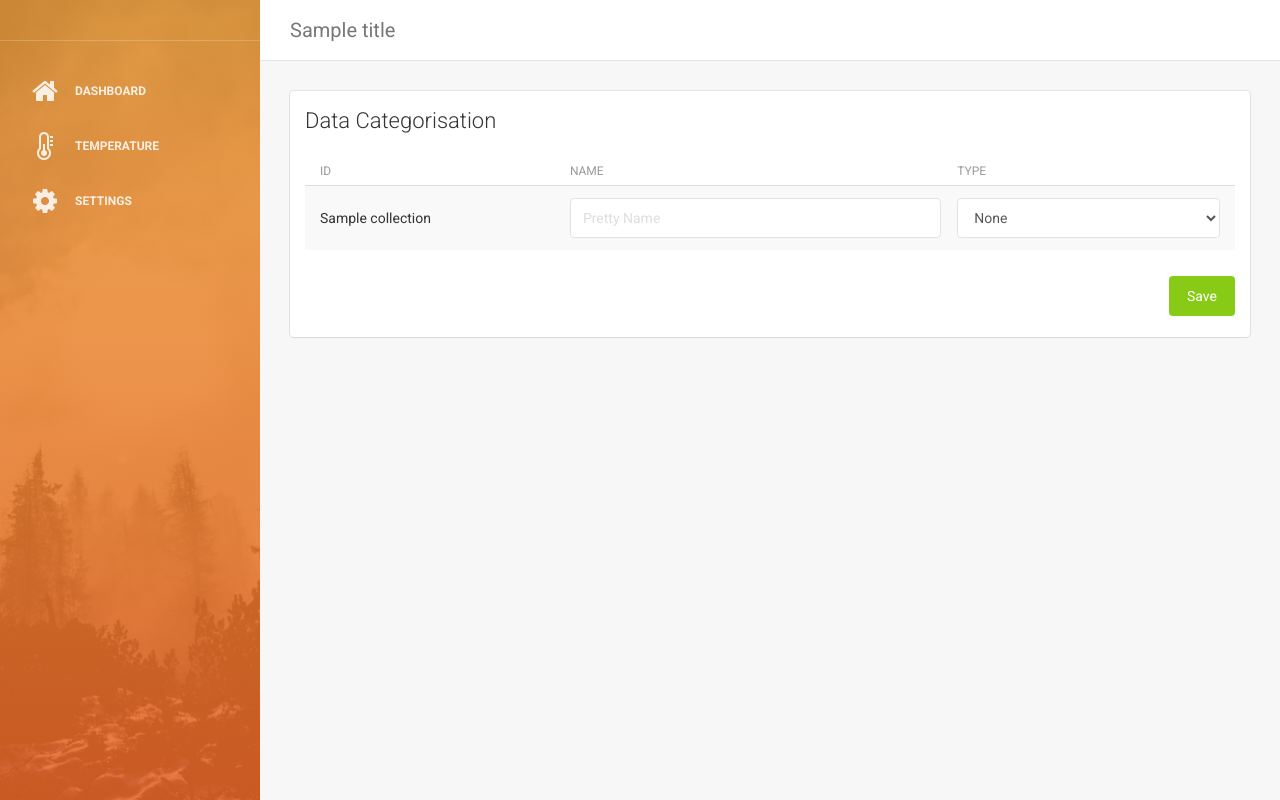
After one commit to Jamie-/sensor-dashboard, a Flask app: template iot/templates/settings.html in a window 1280 px wide. The commit adds this page. Run offline with Flask 2, Linux system fonts and the light colour scheme; the template is opened without the code that fills it: most values are stand-ins (such as "Sample title", 1, 10 or a date in 2020); parts of the project's set-up code (start-up, migrations or seed data) failed here and were passed over; some libraries are stand-ins or nearby versions.

Commit message:
Added collection categorisation and settings

```diff
--- /dev/null
+++ b/iot/templates/settings.html
@@ -0,0 +1,56 @@
+{% extends "template.html" %}
+
+{% block content %}
+    <div class="row main-pad">
+
+        <div class="col-md-12">
+            <div class="card">
+                <div class="header">
+                    <div class="row container-fluid">
+                        <h4 class="title">Data Categorisation</h4>
+                    </div>
+                </div>
+                <div class="content container-fluid">
+                    <form method="post">
+                        <table class="table table-responsive table-hover table-striped">
+                            <thead>
+                                <tr>
+                                    <th>ID</th>
+                                    <th>Name</th>
+                                    <th>Type</th>
+                                </tr>
+                            </thead>
+                            <tbody>
+                                {% if collections is not none %}
+                                    {% for e in collections %}
+                                        <tr>
+                                            <td>{{ e }}</td>
+                                            <td><input class="form-control" name="{{ e }}-name" type="text" placeholder="Pretty Name" value="{% if e in settings %}{{ settings[e]['name'] }}{% endif %}"></td>
+                                            <td>
+                                                <select class="form-control" name="{{ e }}-type">
+                                                    <option {% if e in settings and settings[e]['type'] == '' %}selected="selected"{% endif %} value="">None</option>
+                                                    <option {% if e in settings and settings[e]['type'] == 'temperature' %}selected="selected"{% endif %} value="temperature">Temperature</option>
+                                                    <option {% if e in settings and settings[e]['type'] == 'wind' %}selected="selected"{% endif %} value="wind">Wind</option>
+                                                    <option {% if e in settings and settings[e]['type'] == 'rain' %}selected="selected"{% endif %} value="rain">Rain</option>
+                                                    <option {% if e in settings and settings[e]['type'] == 'power' %}selected="selected"{% endif %} value="power">Power</option>
+                                                </select>
+                                            </td>
+                                        </tr>
+                                    {% endfor %}
+                                {% endif %}
+                            </tbody>
+                        </table>
+                        <div class="row">
+                            <div class="col-md-12">
+                                <div class="pull-right">
+                                    <button type="submit" class="btn btn-fill btn-success">Save</button>
+                                </div>
+                            </div>
+                        </div>
+                    </form>
+                </div>
+            </div>
+        </div>
+
+    </div>
+{% endblock %}
--- a/iot/templates/template.html
+++ b/iot/templates/template.html
@@ -49,6 +49,12 @@
                             <a href="/temperature">
                                 <i class="fa fa-thermometer-half"></i>
                                 <p>Temperature</p>
+                            </a>
+                        </li>
+                        <li {% if request.path == '/settings' %}class="active"{% endif %}>
+                            <a href="/settings">
+                                <i class="fa fa-cog"></i>
+                                <p>Settings</p>
                             </a>
                         </li>
                     </ul>
--- a/iot/views.py
+++ b/iot/views.py
@@ -17,14 +17,33 @@ def route_index():
 @app.route('/temperature')
 def route_temp():
     data = {}
-    for c in db.get().collection_names():
-        data[c] = db.get()[c].find()
+    for c in db.collection_names():
+        info = db.get().settings.find_one({'{}.type'.format(c): 'temperature'})
+        if info:
+            data[info[c]['name']] = db.get()[c].find()
     return flask.render_template('temperature.html', title='Temperature', data=data, hide_nav=True)
+
+
+@app.route('/settings', methods=['GET', 'POST'])
+def route_settings():
+    if flask.request.method == 'POST':
+        for item in flask.request.form:
+            collection, key = item.split('-')
+            value = flask.request.form[item]
+            db.get().settings.update({collection: {'$exists': True}}, {'$set': {'{}.{}'.format(collection, key): value}}, upsert=True)
+    collections = db.collection_names()
+    settings = {}
+    for e in [{k: v for k, v in d.items() if k != '_id'} for d in db.get().settings.find()]:
+        settings.update(e)
+    return flask.render_template('settings.html', title='Settings', collections=collections, settings=settings)
+
 
 
 # API
 @app.route('/api/log/<string:collection>', methods=['GET', 'POST'])
 def api_log(collection):
+    if collection.lower() == 'settings':  # Reserve settings collection
+        return flask.jsonify({'error': 'collection is reserved'}), 400
     if flask.request.method == 'POST':
         if not flask.request.json:
             logger.warning('Request is not valid JSON.')
@@ -42,6 +61,8 @@ def api_log(collection):
 
 @app.route('/api/log/<string:collection>/latest')
 def api_log_max(collection):
+    if collection.lower() == 'settings':  # Reserve settings collection
+        return flask.jsonify({'error': 'collection is reserved'}), 400
     data = db.get()[collection].find_one(sort=[('timestamp', db.DESCENDING)])
     if data is not None:
         return flask.jsonify({k: v for k, v in data.items() if k != '_id'})  # Remove _id from data
```
Also changed, not shown: iot/db.py (+6 -1 lines), iot/templates/temperature.html (+7 -0 lines).
